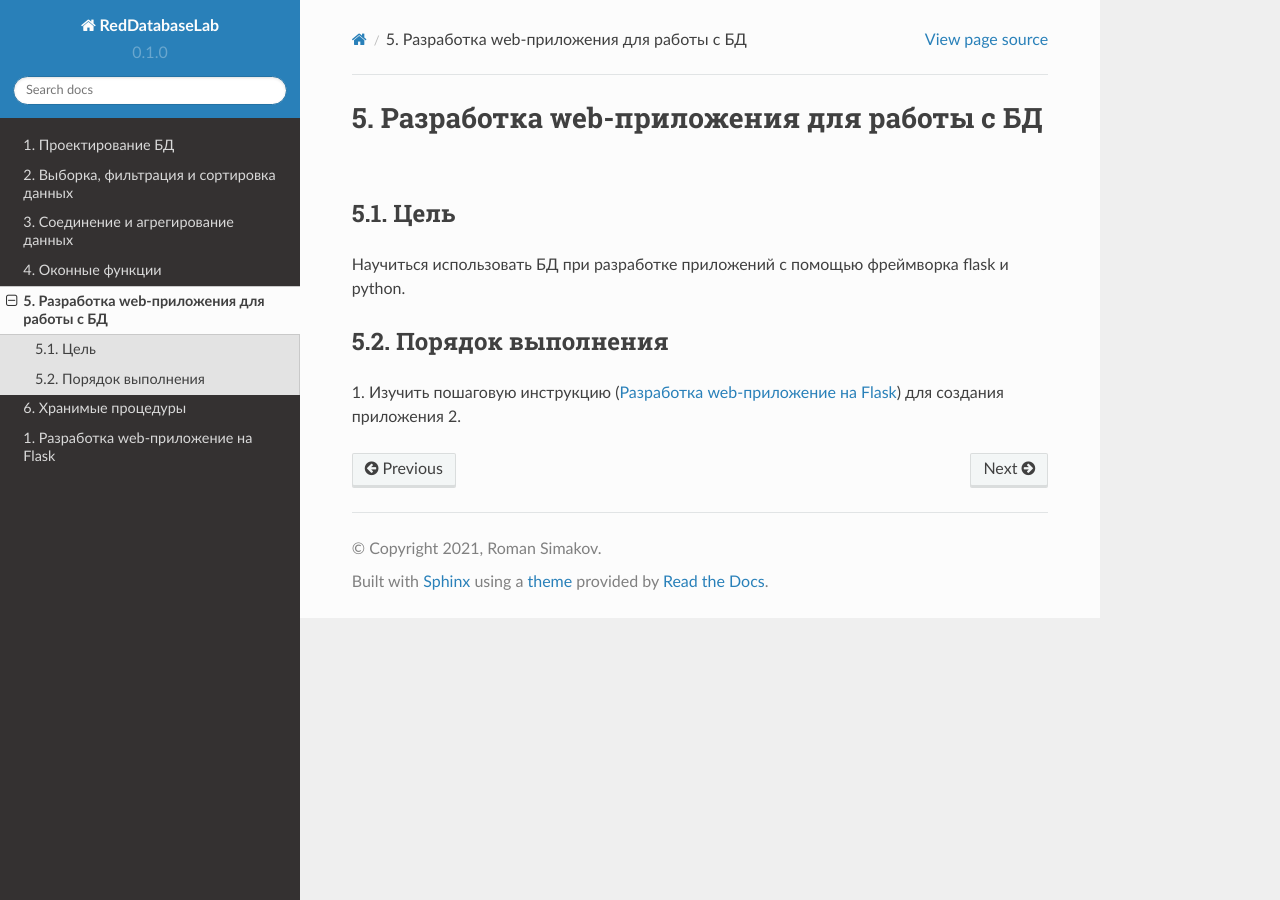
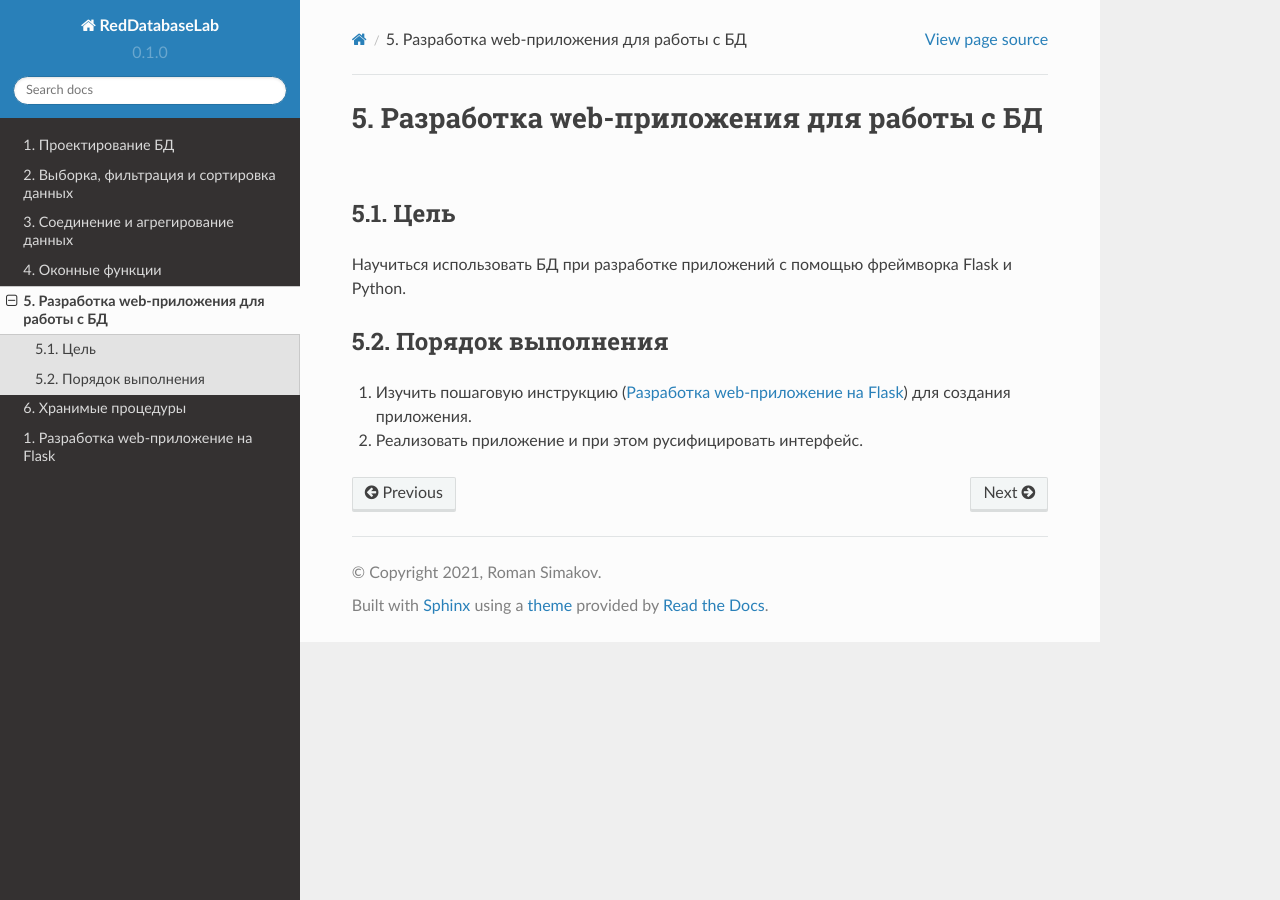
Before and after one commit to romansimakov/RedDatabaseLab, a Sphinx documentation site: the page built from docs/web_app.rst, in a window 1280 px wide. Built offline with Sphinx 7.4.7 and the Read the Docs theme 2.0.0, drawn with Linux system fonts in a browser that asks for light colours.

Commit message:
formatting

```diff
--- a/docs/design.rst
+++ b/docs/design.rst
@@ -39,4 +39,6 @@
 
 5.	Внешние ключи указываются на вкладке “Ограничения”.
 
+
+
 .. _СУБД Ред База Данных: https://reddatabase.ru
--- a/docs/procedure.rst
+++ b/docs/procedure.rst
@@ -9,8 +9,7 @@
 Порядок выполнения
 ==================
 
-1.	Для выполнения работы используется БД employee.fdb и язык PSQL.
-2.
+1.	Для выполнения работы используется БД `employee.fdb` и язык `PSQL`.
 
 Справочная информация
 =====================
--- a/docs/web_app.rst
+++ b/docs/web_app.rst
@@ -4,10 +4,10 @@
 Цель
 ====
 
-Научиться использовать БД при разработке приложений с помощью фреймворка flask и python.
+Научиться использовать БД при разработке приложений с помощью фреймворка Flask и Python.
 
 Порядок выполнения
 ==================
 
-1. Изучить пошаговую инструкцию (:ref:`flask-tutorial`) для создания приложения
-2.
+1. Изучить пошаговую инструкцию (:ref:`flask-tutorial`) для создания приложения.
+2. Реализовать приложение и при этом русифицировать интерфейс.
```
